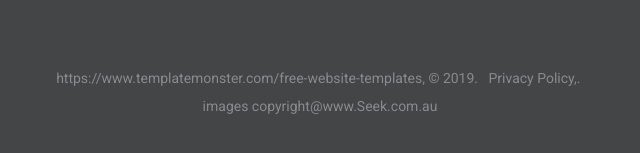
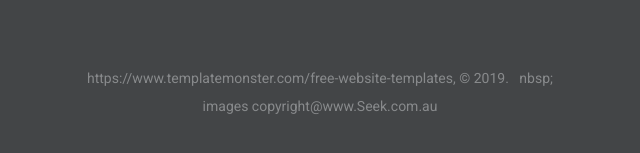
Before and after one commit to nimosheikh/nimosheikh.github.io, a plain HTML site: page job.html in a window 1280 px wide. Shown: the part 1191-1344 px from the top of the page, 320-960 px from the left. Drawn offline with Linux system fonts and the light colour scheme; some packages are replaced by stand-ins of ours; a script that the page names is missing.

Commit message:
Update job.html

```diff
--- a/job.html
+++ b/job.html
@@ -150,8 +150,8 @@ i  should  take this into account with my team,think less emotionally and try to
         </section></center>
         <section>
             <center><div class="copyright">https://www.templatemonster.com/free-website-templates, © <span id="copyright-year">
-              </span>.&nbsp;&nbsp;<a href="https://www.templatemonster.com/privacy-policy.php">
-              Privacy Policy,.&nbsp;<br>images copyright@www.Seek.com.au</a></center>
+              </span>.&nbsp;&nbsp;<a icy,.&href="https://www.templatemonster.com/privacy-policy.php">
+             </a> nbsp;<br>images copyright@www.Seek.com.au</center>
 
               </div>
           </div>
```
